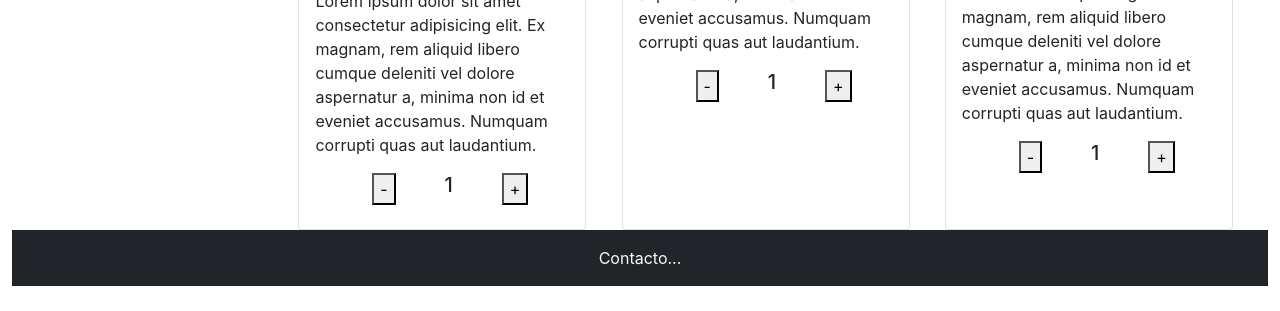
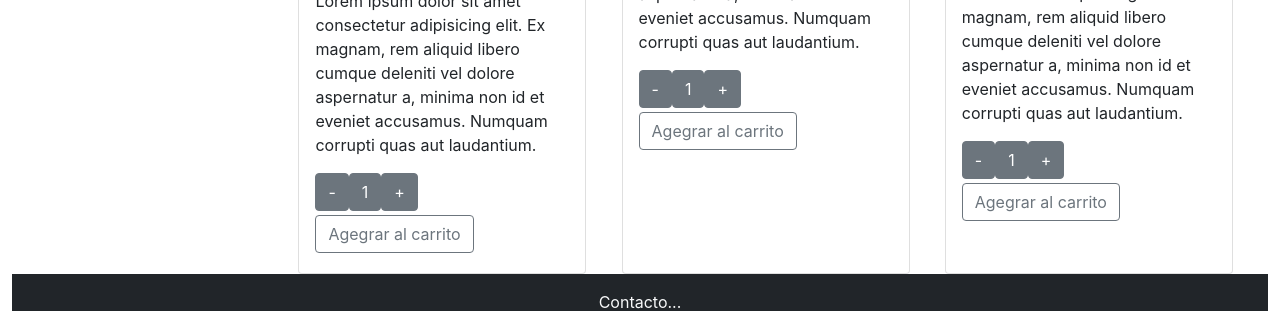
Before and after one commit to Ulisesmoreno97/MorenoUlises, a React (Create React App) app in the folder desafios/: page / in a window 1280 px wide. Shown: the part 418-729 px from the top of the page. Built offline with nearby package versions, Linux system fonts and the light colour scheme.

Commit message:
itemList

```diff
--- a/desafios/src/components/ItemCount.jsx
+++ b/desafios/src/components/ItemCount.jsx
@@ -1,36 +1,40 @@
 import React, { useState } from 'react'
 
-const ItemCount = (stock) => {
+const ItemCount = ({stock, initial, onAdd}) => {
+    const [count,setCount]= useState(initial);
 
-    const [contador,setContador]= useState(1)
-    var cantidad = {stock}
-    var prueba = cantidad - 1
-    console.log(cantidad)
+    const Restar =() => {
+      if (count === 1){
+         console.log('NO PUEDE SEGUIR RESTANDO')
+      }else{
+        setCount(count - 1);
+      }
+  };
 
-    console.log (prueba)
+  const Sumar = () => {
+    if (count >= stock) {
+      console.log('NO HAY MAS PRODUCTOS')
+    } else {
+      setCount(count + 1);
+    }
+  };
 
-
-  function restar(params) {
-      if (contador > 1){
-         setContador(contador -1)
-      }
-  }
-
-  function sumar(params) {
-      setContador(contador +1)
+  const agregarCarrito = () => {
+    onAdd(count)
   }
 
   return (
-    <div className='d-flex justify-content-evenly w-100 m-2'>
+    <>
 
-        <button onClick={restar}>-</button>
-        <h5> {contador}</h5>
-        <button onClick={sumar}>+</button>
+      <button type='button'className='btn btn-secondary' onClick={Restar}>-</button>
 
+      <button type='button' className='btn btn-secondary' > {count} </button>
 
+      <button type='button' className='btn btn-secondary' onClick={Sumar}>+</button>
 
+      <button type='button' className='btn btn-outline-secondary my-1' onClick={agregarCarrito}> Agegrar al carrito </button>
 
-    </div>
+    </>
   )
 }
 
```
Also changed, not shown: desafios/src/components/Item.jsx (added, +9 -0 lines), desafios/src/components/ItemList.jsx (added, +9 -0 lines).
